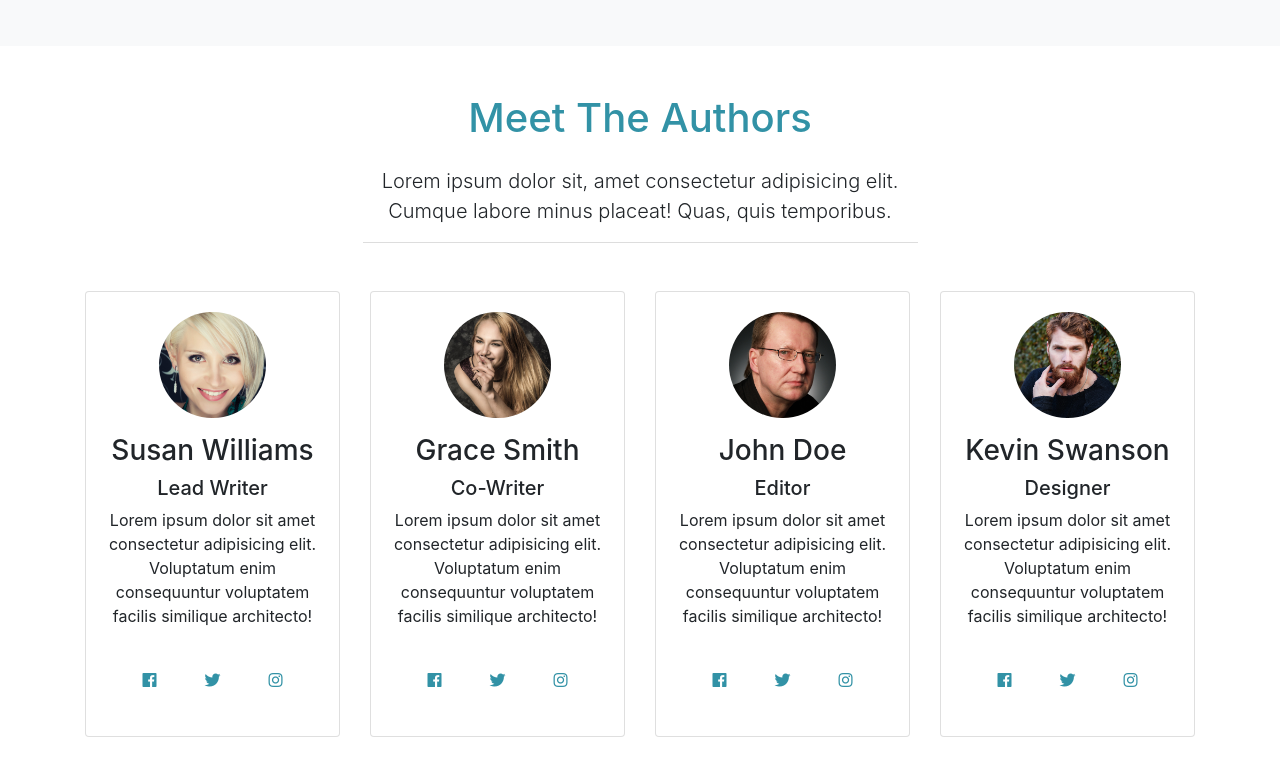
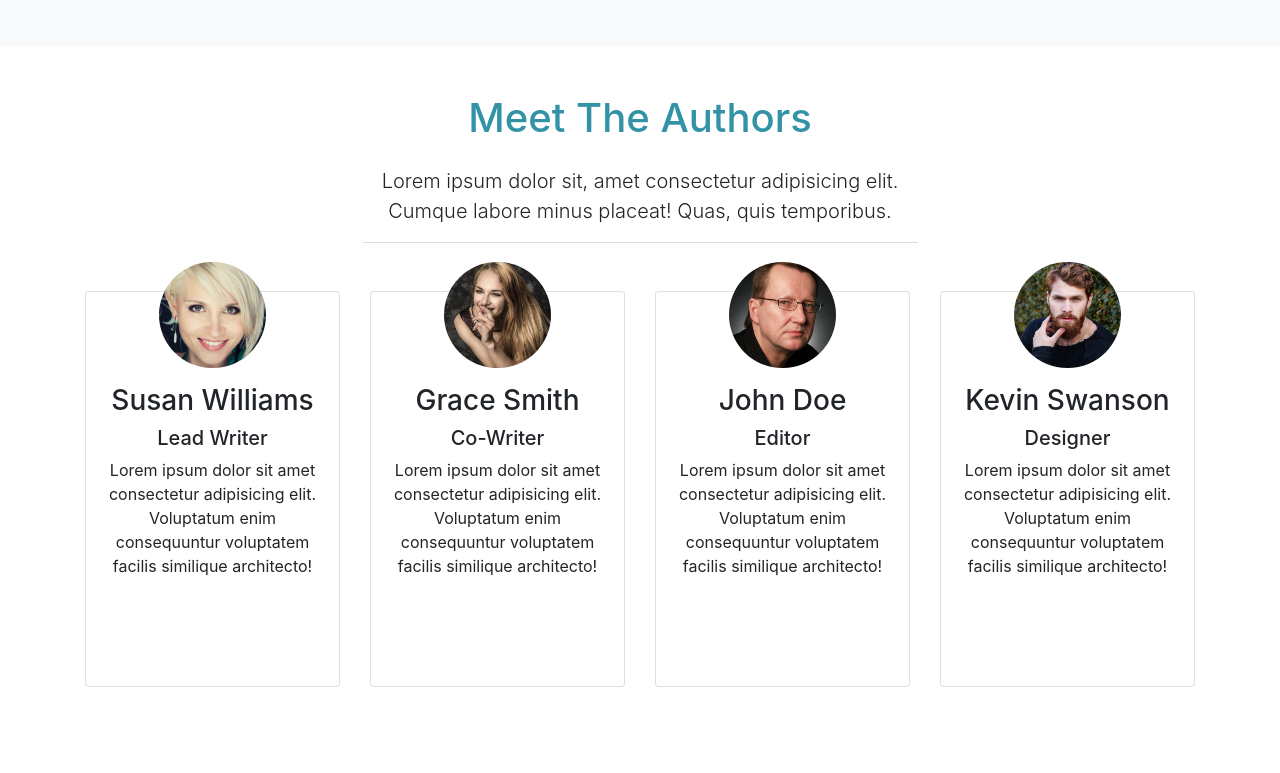
Before and after one commit to beasiteri/mizuxe, a plain HTML site: page index.html in a window 1280 px wide. Shown: the part 1645-2418 px from the top of the page. After the commit the page ends 2380 px from the top, so only its background shows below. Drawn offline with nearby package versions, Linux system fonts and the light colour scheme.

Commit message:
Style the authors cards

```diff
--- a/scss/style.scss
+++ b/scss/style.scss
@@ -37,6 +37,21 @@ body {
   border-bottom: 1px solid #ddd;
 }
 
+#authors {
+  img {
+    margin-top: -50px;
+  }
+
+  .card:hover {
+    background: $primary;
+    color: #fff;
+  }
+
+  .fab {
+    color: #fff;
+  }
+}
+
 @media (max-width: 768px) {
   #showcase {
     min-height: 500px;
```
Also changed, not shown: css/style.css.
